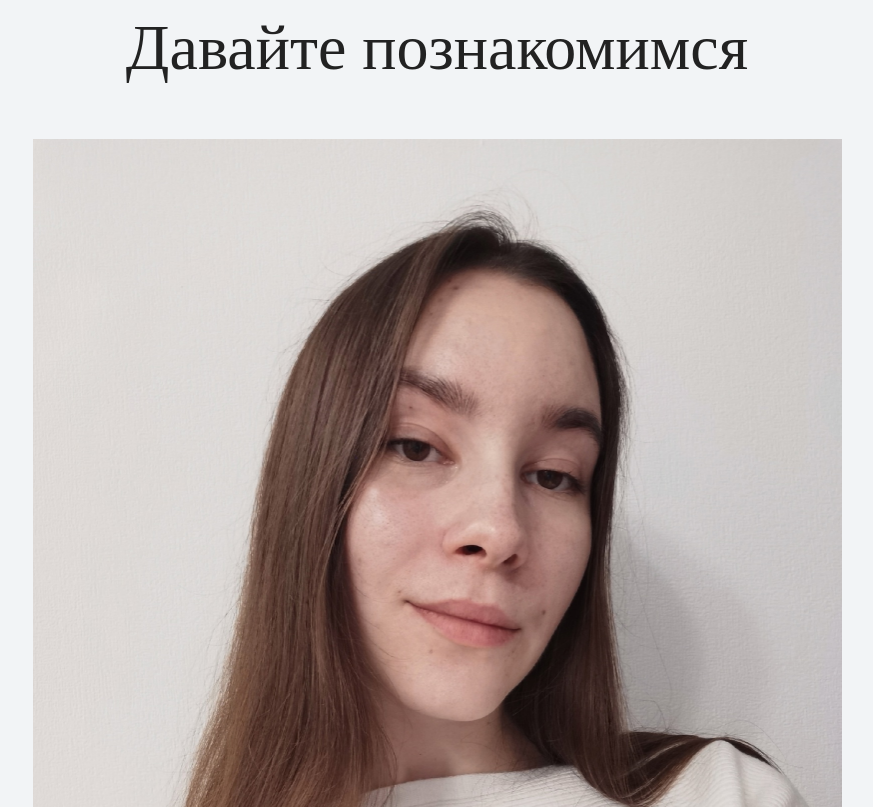
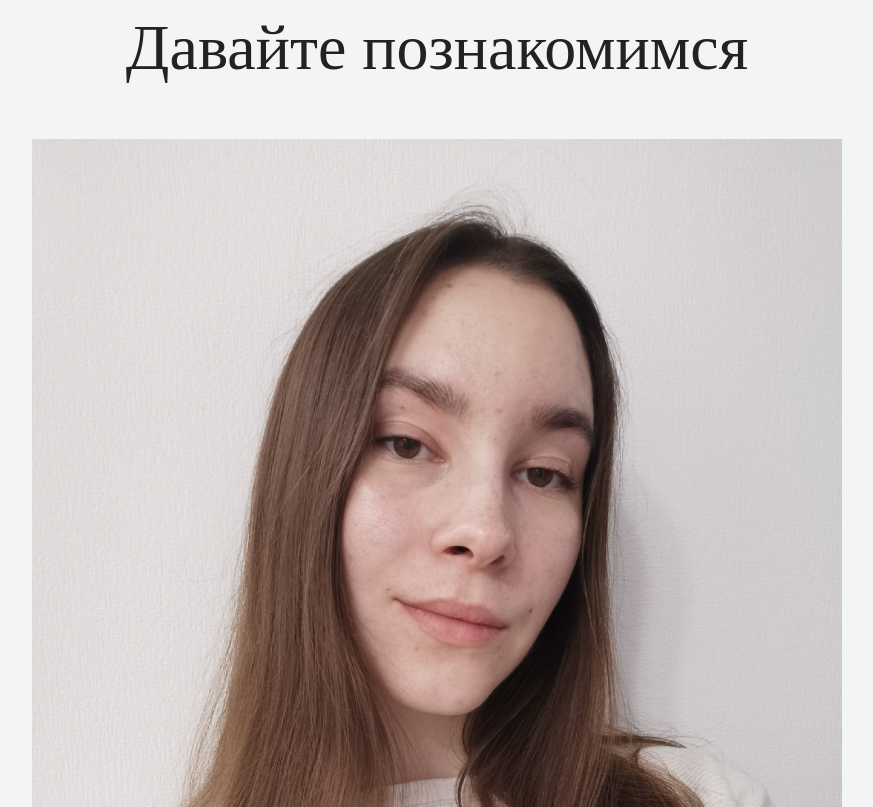
Before and after one commit to Liza5601/my-site, a plain HTML site: page index.html in a window 1280 px wide. Shown: the part 1033-1840 px from the top of the page, without its empty margins (203-1076 px from the left). Drawn offline with nearby package versions, Linux system fonts and the light colour scheme; files whose address does not match are found by name.

Commit message:
Update index.html

```diff
--- a/index.html
+++ b/index.html
@@ -28,7 +28,7 @@ href="mailto:elizaveta427926@gmail.com">elizaveta427926@gmail.com</a>
 <div class="container">
       <h2 class="subheading">Давайте познакомимся</h2>
 <figure class="user-image">
- <img src="Фото1.jpg" width="809,5" height="1080" alt="я">
+ <img src="главная.jpg" width="810" height="1080" alt="главная">
 </figure>
       <h3>Пара слов о себе</h3>
       <p>С детства увлекаюсь приготовлением десертов и всегда мечтала делать людей счастливее с помощью сладостей!</p>
```
